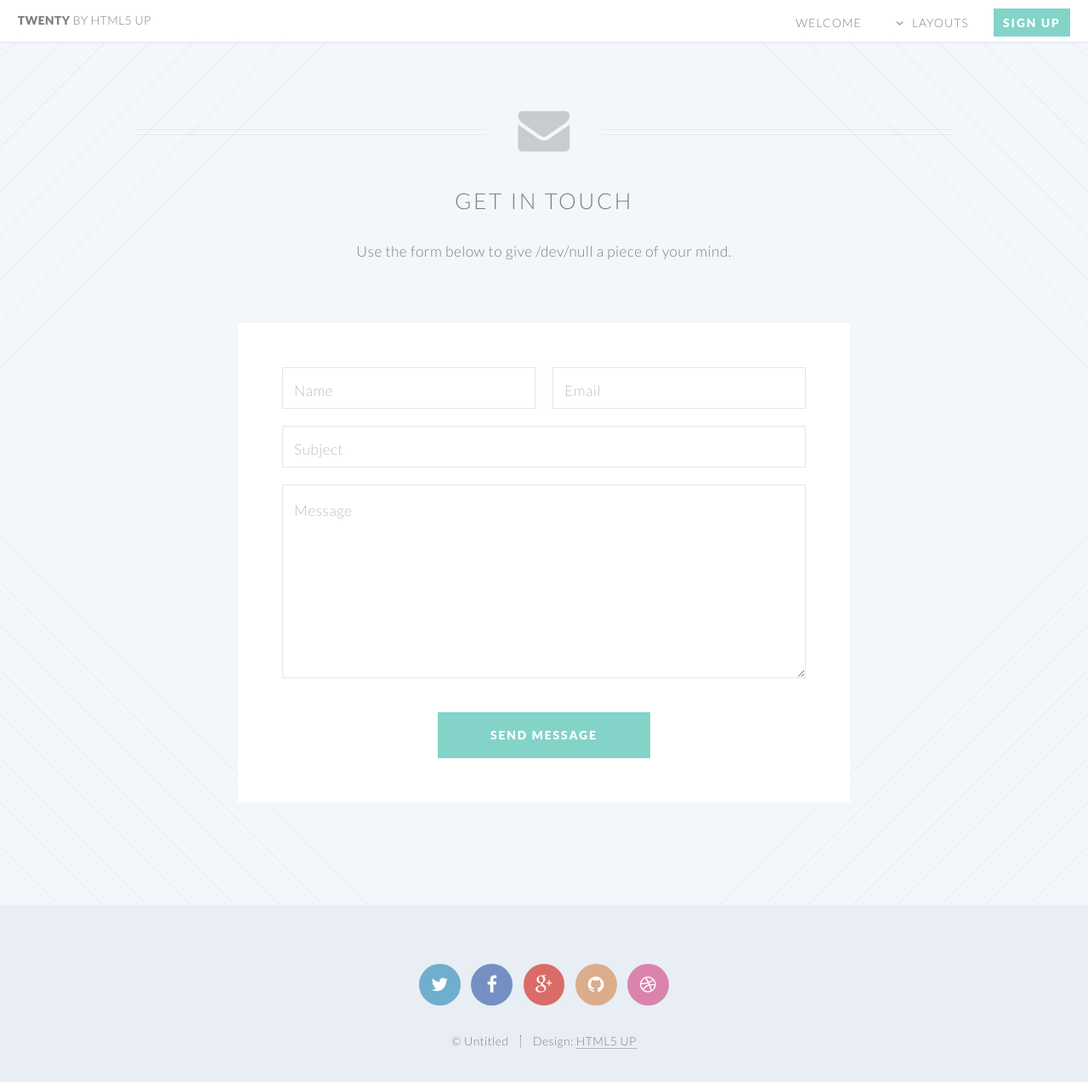
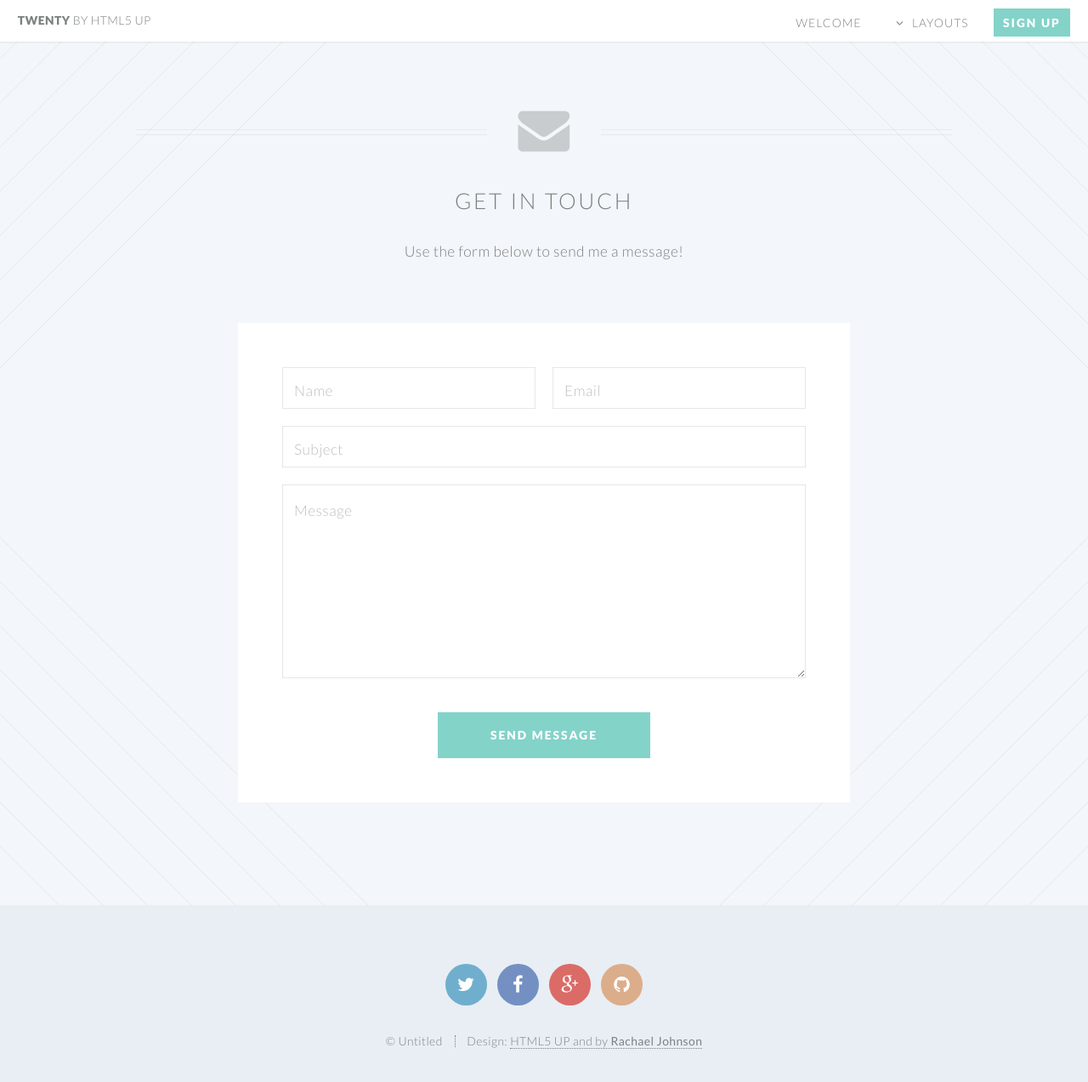
Before and after one commit to old-jekyll-templates/Twenty-Jekyll-Theme, a Jekyll site: the page contact.html, which Jekyll copies as it is, in a window 1280 px wide and 1301 px high. Shown: the top 1273 px of the window at 85% size. Built offline with Jekyll 4.4.1, drawn with Linux system fonts in a browser that asks for light colours.

Commit message:
Changed Banner

```diff
--- a/_includes/banner.html
+++ b/_includes/banner.html
@@ -18,7 +18,8 @@
         by <a href="http://html5up.net">HTML5 UP</a>.</p>
         <footer>
             <ul class="buttons vertical">
-                <li><a href="#main" class="button fit scrolly">GitHub</a></li>
+                <li><a href="#main" class="button fit scrolly">LinkedIn</a></li>
+				<li><a href="https://github.com/earthshine0" class="button fit scrolly">GitHub</a></li>
             </ul>
         </footer>
 
--- a/contact.html
+++ b/contact.html
@@ -6,7 +6,7 @@
 -->
 <html>
 	<head>
-		<title>Contact - Twenty by HTML5 UP</title>
+		<title>Contact - Rachael Johnson by HTML5 UP</title>
 		<meta http-equiv="content-type" content="text/html; charset=utf-8" />
 		<meta name="description" content="" />
 		<meta name="keywords" content="" />
@@ -65,7 +65,7 @@
 				<header class="special container">
 					<span class="icon fa-envelope"></span>
 					<h2>Get In Touch</h2>
-					<p>Use the form below to give /dev/null a piece of your mind.</p>
+					<p>Use the form below to send me a message!</p>
 				</header>
 
 				<!-- One -->
@@ -114,11 +114,10 @@
 					<li><a href="#" class="icon circle fa-facebook"><span class="label">Facebook</span></a></li>
 					<li><a href="#" class="icon circle fa-google-plus"><span class="label">Google+</span></a></li>
 					<li><a href="#" class="icon circle fa-github"><span class="label">Github</span></a></li>
-					<li><a href="#" class="icon circle fa-dribbble"><span class="label">Dribbble</span></a></li>
 				</ul>
 
 				<ul class="copyright">
-					<li>&copy; Untitled</li><li>Design: <a href="http://html5up.net">HTML5 UP</a></li>
+					<li>&copy; Untitled</li><li>Design: <a href="http://html5up.net">HTML5 UP and by <b>Rachael Johnson</b></a></li>
 				</ul>
 
 			</footer>
```
